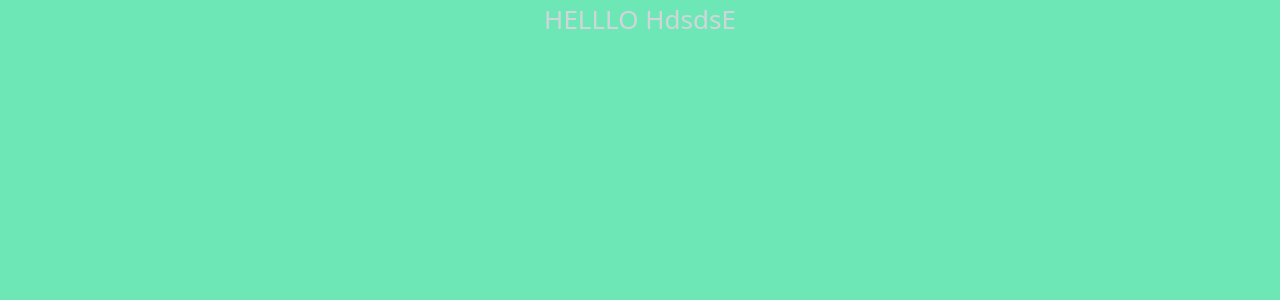
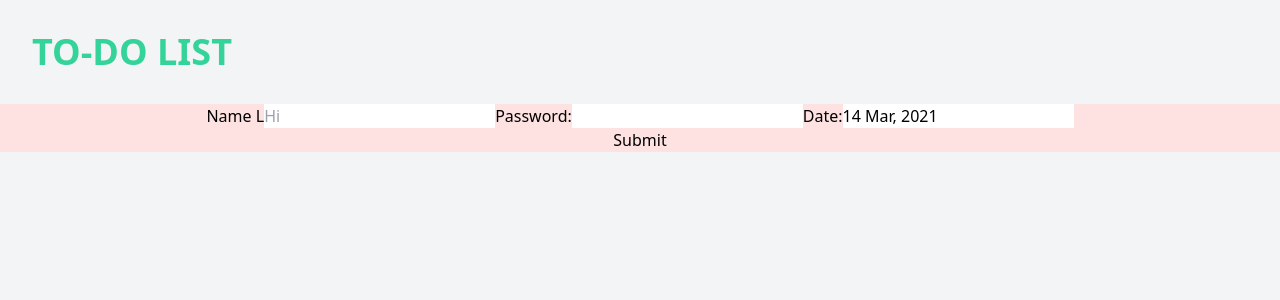
Before and after one commit to Kritsatorn/born-to-dev-assignment, a React (Create React App) app: page / in a window 1280 px wide. Shown: the top 300 px of the page. Built offline with nearby package versions, Linux system fonts and the light colour scheme.

Commit message:
input logic section

```diff
--- a/package.json
+++ b/package.json
@@ -8,7 +8,9 @@
         "@testing-library/react": "^11.1.0",
         "@testing-library/user-event": "^12.1.10",
         "react": "^17.0.1",
+        "react-day-picker": "^7.4.8",
         "react-dom": "^17.0.1",
+        "react-router-dom": "^5.2.0",
         "react-scripts": "4.0.3",
         "web-vitals": "^1.0.1"
     },
--- a/src/App.js
+++ b/src/App.js
@@ -1,15 +1,17 @@
-import "./App.css";
+import React from "react";
+import HomePage from "./pages/Homepage";
+import { Switch, Route } from "react-router-dom";
+import { TodoContextProvider } from "./context/TodoContext";
 
 function App() {
   return (
-    <div className="App ">
-      <header className="App-header">
-        <div className=" w-full h-screen bg-green-300 text-gray-300 text-center ">
-          HELLLO <span>HdsdsE</span>
-        </div>
-      </header>
-    </div>
+    <Switch>
+      <Route path="/">
+        <TodoContextProvider>
+          <HomePage />
+        </TodoContextProvider>
+      </Route>
+    </Switch>
   );
 }
-
 export default App;
--- /dev/null
+++ b/src/context/TodoContext.js
@@ -0,0 +1,70 @@
+import React, { useState, useEffect } from "react";
+const TodoContext = React.createContext();
+const TodoContextProvider = (props) => {
+  const [arrTask, setArrTask] = useState([]);
+  const [countTask, setCountTask] = useState(1);
+  const [task, setTask] = useState({
+    id: 0,
+    name: "",
+    description: "",
+    date: new Date(),
+    done: false,
+  });
+  const dateFormatShort = (date) => {
+    var t = new Date(date);
+    return (
+      t.getDate() + " " + monthShortNames[t.getMonth()] + ", " + t.getFullYear()
+    );
+  };
+  const addTask = (event) => {
+    event.preventDefault();
+
+    setArrTask([...arrTask, task]);
+    console.log("date", task.date);
+    setCountTask((prev) => prev + 1);
+    setTask({
+      id: countTask,
+      name: "",
+      description: "",
+      date: new Date(),
+      done: false,
+    });
+  };
+  const updateField = (event) => {
+    setTask({
+      ...task,
+      [event.target.name]: event.target.value,
+    });
+  };
+  var monthShortNames = [
+    "Jan",
+    "Feb",
+    "Mar",
+    "Apr",
+    "May",
+    "Jun",
+    "Jul",
+    "Aug",
+    "Sep",
+    "Oct",
+    "Nov",
+    "Dec",
+  ];
+
+  return (
+    <TodoContext.Provider
+      value={{
+        arrTask,
+        addTask,
+        updateField,
+        task,
+        setTask,
+        dateFormatShort,
+      }}
+    >
+      {props.children}
+    </TodoContext.Provider>
+  );
+};
+
+export { TodoContextProvider, TodoContext };
--- a/src/index.js
+++ b/src/index.js
@@ -1,17 +1,19 @@
-import React from 'react';
-import ReactDOM from 'react-dom';
-import './index.css';
-import App from './App';
-import reportWebVitals from './reportWebVitals';
+import React from "react";
+import ReactDOM from "react-dom";
+
+import "./index.css";
+import App from "./App";
+import { BrowserRouter } from "react-router-dom";
 
 ReactDOM.render(
   <React.StrictMode>
-    <App />
+    <BrowserRouter>
+      <App />
+    </BrowserRouter>
   </React.StrictMode>,
-  document.getElementById('root')
+  document.getElementById("root")
 );
 
 // If you want to start measuring performance in your app, pass a function
 // to log results (for example: reportWebVitals(console.log))
 // or send to an analytics endpoint. Learn more: https://bit.ly/CRA-vitals
-reportWebVitals();
--- /dev/null
+++ b/src/pages/Homepage.js
@@ -0,0 +1,72 @@
+import { useContext, useEffect, useState } from "react";
+import { TodoContext } from "../context/TodoContext";
+import DayPickerInput from "react-day-picker/DayPickerInput";
+import "react-day-picker/lib/style.css";
+export default function HomePage() {
+  const {
+    arrTask,
+    addTask,
+    updateField,
+    task,
+    setTask,
+    dateFormatShort,
+  } = useContext(TodoContext);
+
+  return (
+    <div className="w-full h-screen bg-gray-100 text-gray-300 text-center">
+      <div className="w-full pt-8 pl-8 text-4xl font-extrabold text-left text-green-400 ">
+        TO-DO LIST
+      </div>
+      <div className="w-full font-sans mt-8 bg-red-100">
+        {arrTask &&
+          arrTask.map((task) => (
+            <div
+              key={task.id}
+              className=" w-full bg-gray-200 text-red-500 border-black border-solid "
+            >
+              id : {task.id} {task.name} {"  "} {task.description}{" "}
+              {dateFormatShort(task.date)}
+            </div>
+          ))}
+        <form onSubmit={addTask} className="text-black focus:outline-none ">
+          <label>
+            Name L
+            <input
+              className="focus:outline-none"
+              value={task.name}
+              name="name"
+              onChange={updateField}
+              placeholder="Hi"
+            />
+          </label>
+
+          <label>
+            Password:
+            <input
+              className="focus:outline-none"
+              value={task.description}
+              name="description"
+              type="text"
+              onChange={updateField}
+              placeholder=""
+            />
+          </label>
+          <label className=" focus:border-none">
+            Date:
+            <DayPickerInput
+              onDayChange={(day) => {
+                setTask({ ...task, date: day });
+              }}
+              value={dateFormatShort(task.date)}
+              dayPickerProps={{
+                todayButton: "Today",
+              }}
+            />
+          </label>
+          <br />
+          <button>Submit</button>
+        </form>
+      </div>
+    </div>
+  );
+}
```
Also changed, not shown: 2 other files (tests, documents, lock files or other folders).
